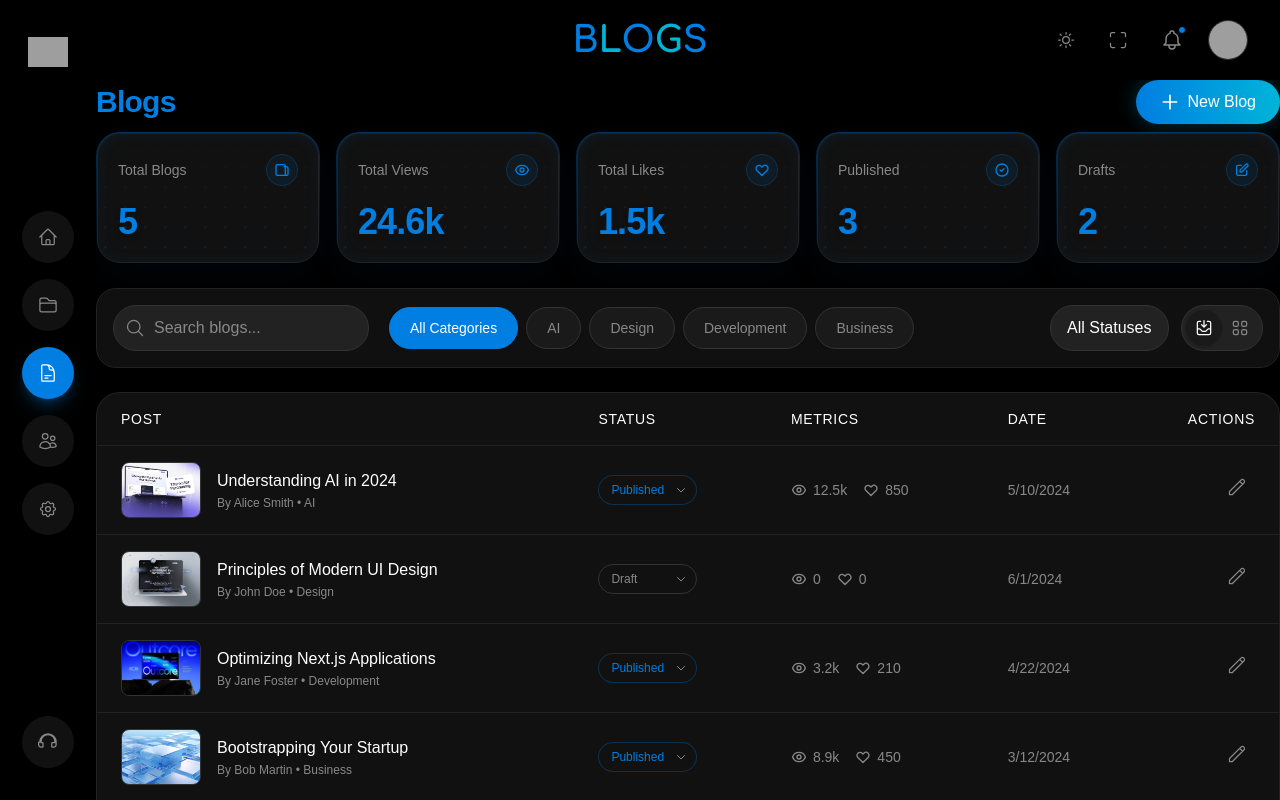
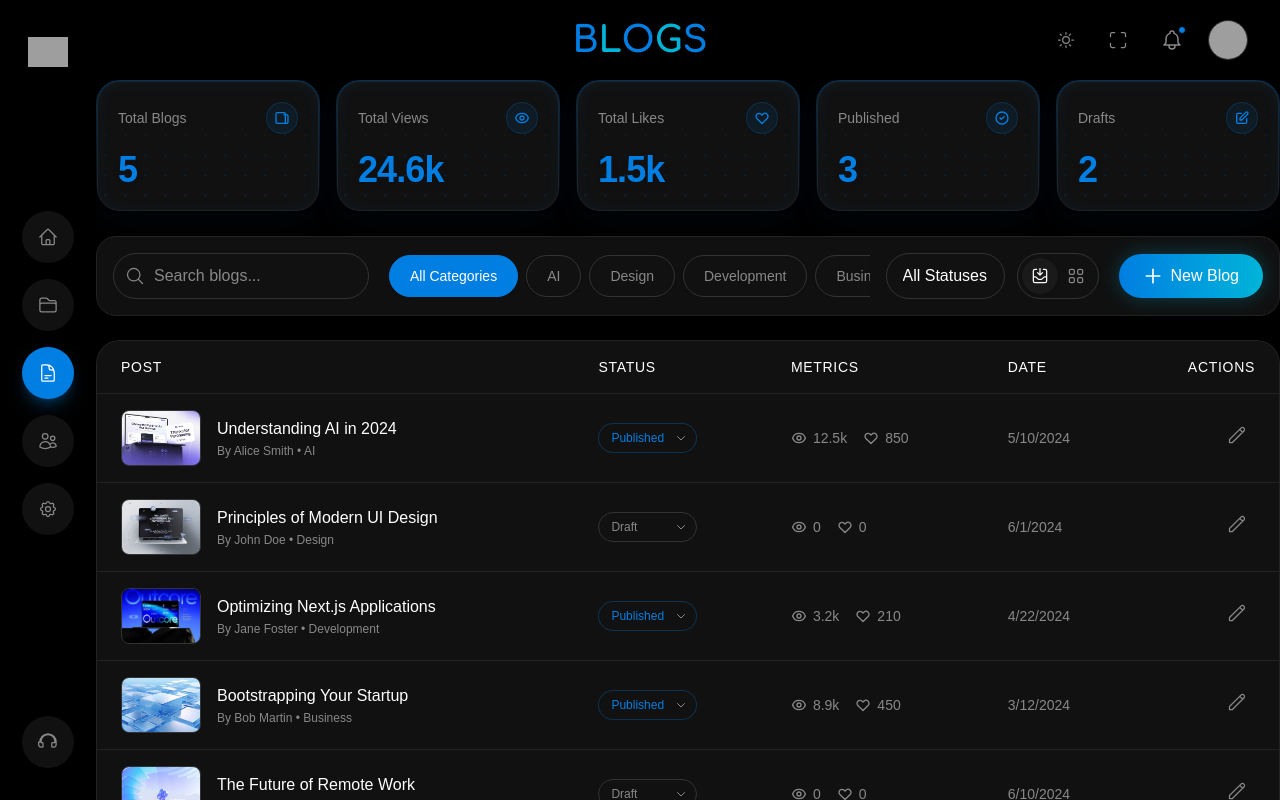
Before and after one commit to UNITY-11/unity11, a Next.js app in the folder apps/admin/: page /blogs in a window 1280 px wide. Built offline with nearby package versions, Linux system fonts and the light colour scheme; grey boxes are pictures that could not be loaded.

Commit message:
Enhance blogs page toolbar and styling

```diff
--- a/apps/admin/src/app/blogs/page.tsx
+++ b/apps/admin/src/app/blogs/page.tsx
@@ -128,18 +128,6 @@ export default function BlogsPage() {
 
   return (
     <div className="h-full flex flex-col max-w-7xl mx-auto space-y-6">
-      <div className="flex items-center justify-between mb-2">
-        <div>
-          <h1 className="text-3xl font-bold tracking-tight text-primary">Blogs</h1>
-          </div>
-        <Link
-          href="/blogs/new"
-          className="px-6 py-2.5 rounded-full bg-gradient-to-r from-primary to-primary-light text-white font-medium shadow-[0_0_20px_rgba(0,180,216,0.3)] hover:opacity-90 transition-all flex items-center gap-2 shrink-0"
-        >
-          <svg className="w-5 h-5" fill="none" stroke="currentColor" viewBox="0 0 24 24"><path strokeLinecap="round" strokeLinejoin="round" strokeWidth={2} d="M12 4v16m8-8H4" /></svg>
-          New Blog
-        </Link>
-      </div>
 
       <div className="grid grid-cols-2 lg:grid-cols-5 gap-4">
         {/* Total Blogs Card */}
@@ -264,7 +252,7 @@ export default function BlogsPage() {
       </div>
 
       {/* Toolbar: Search, Filters, View Toggles */}
-      <div className="flex flex-col xl:flex-row gap-4 items-center bg-surface/95 backdrop-blur-md p-4 rounded-[20px] border border-border-base sticky -top-4 md:-top-6 lg:-top-8 z-50 shadow-sm self-start w-full">
+      <div className="flex flex-col xl:flex-row gap-4 items-center bg-surface/95 backdrop-blur-md p-4 rounded-[20px] border border-border-base sticky top-0 z-50 shadow-sm self-start w-full">
 
         <div className="relative w-full xl:w-64 shrink-0">
           <svg className="w-5 h-5 absolute left-3 top-1/2 -translate-y-1/2 text-text-muted" fill="none" stroke="currentColor" viewBox="0 0 24 24"><path strokeLinecap="round" strokeLinejoin="round" strokeWidth={1.5} d="M21 21l-5.197-5.197m0 0A7.5 7.5 0 105.196 5.196a7.5 7.5 0 0010.607 10.607z" /></svg>
@@ -273,7 +261,7 @@ export default function BlogsPage() {
             placeholder="Search blogs..."
             value={searchQuery}
             onChange={(e) => setSearchQuery(e.target.value)}
-            className="w-full bg-surface-active border border-border-muted rounded-full py-2.5 pl-10 pr-4 text-foreground placeholder:text-text-muted focus:outline-none focus:ring-2 focus:ring-[#007ee1] transition-all"
+            className="w-full bg-surface border border-border-muted rounded-full py-2.5 pl-10 pr-4 text-foreground placeholder:text-text-muted focus:outline-none focus:ring-2 focus:ring-[#007ee1] transition-all"
           />
         </div>
 
@@ -282,7 +270,7 @@ export default function BlogsPage() {
           <div className="flex items-center gap-2 w-max px-1">
             <button
               onClick={() => setSelectedCategory("All")}
-              className={`px-5 py-2.5 rounded-full text-sm font-medium whitespace-nowrap shrink-0 transition-all shadow-sm ${selectedCategory === "All" ? "bg-primary text-white border border-primary" : "bg-surface-hover border border-border-muted text-text-muted hover:bg-surface-hover hover:text-foreground"}`}
+              className={`px-5 py-2.5 rounded-full text-sm font-medium whitespace-nowrap shrink-0 transition-all shadow-sm ${selectedCategory === "All" ? "bg-primary text-white border border-primary" : "bg-surface border border-border-muted text-text-muted hover:bg-surface-hover hover:text-foreground"}`}
             >
               All Categories
             </button>
@@ -290,7 +278,7 @@ export default function BlogsPage() {
               <button
                 key={cat}
                 onClick={() => setSelectedCategory(cat)}
-                className={`px-5 py-2.5 rounded-full text-sm font-medium whitespace-nowrap shrink-0 transition-all shadow-sm ${selectedCategory === cat ? "bg-primary text-white border border-primary" : "bg-surface-hover border border-border-muted text-text-muted hover:bg-surface-hover hover:text-foreground"}`}
+                className={`px-5 py-2.5 rounded-full text-sm font-medium whitespace-nowrap shrink-0 transition-all shadow-sm ${selectedCategory === cat ? "bg-primary text-white border border-primary" : "bg-surface border border-border-muted text-text-muted hover:bg-surface-hover hover:text-foreground"}`}
               >
                 {cat}
               </button>
@@ -302,14 +290,14 @@ export default function BlogsPage() {
           <select
             value={statusFilter}
             onChange={(e) => setStatusFilter(e.target.value)}
-            className="bg-surface-active border border-border-muted rounded-full py-2.5 px-4 text-foreground focus:outline-none focus:ring-2 focus:ring-[#007ee1] transition-all cursor-pointer flex-1 xl:flex-none appearance-none"
+            className="bg-surface border border-border-muted rounded-full py-2.5 px-4 text-foreground focus:outline-none focus:ring-2 focus:ring-[#007ee1] transition-all cursor-pointer flex-1 xl:flex-none appearance-none"
           >
             <option value="All">All Statuses</option>
             <option value="Published">Published</option>
             <option value="Draft">Draft</option>
           </select>
 
-          <div className="flex items-center bg-surface-active border border-border-muted rounded-full p-1 shrink-0">
+          <div className="flex items-center bg-surface border border-border-muted rounded-full p-1 shrink-0">
             <button
               onClick={() => setViewMode('table')}
               className={`p-2 rounded-full transition-all ${viewMode === 'table' ? 'bg-surface-hover text-foreground shadow-sm' : 'text-text-muted hover:text-foreground'}`}
@@ -323,6 +311,14 @@ export default function BlogsPage() {
               <svg className="w-5 h-5" fill="none" stroke="currentColor" viewBox="0 0 24 24"><path strokeLinecap="round" strokeLinejoin="round" strokeWidth={1.5} d="M4 6a2 2 0 012-2h2a2 2 0 012 2v2a2 2 0 01-2 2H6a2 2 0 01-2-2V6zM14 6a2 2 0 012-2h2a2 2 0 012 2v2a2 2 0 01-2 2h-2a2 2 0 01-2-2V6zM4 16a2 2 0 012-2h2a2 2 0 012 2v2a2 2 0 01-2 2H6a2 2 0 01-2-2v-2zM14 16a2 2 0 012-2h2a2 2 0 012 2v2a2 2 0 01-2 2h-2a2 2 0 01-2-2v-2z" /></svg>
             </button>
           </div>
+
+          <Link
+            href="/blogs/new"
+            className="px-6 py-2.5 rounded-full bg-gradient-to-r from-primary to-primary-light text-white font-medium shadow-[0_0_20px_rgba(0,180,216,0.3)] hover:opacity-90 transition-all flex items-center gap-2 shrink-0 ml-2"
+          >
+            <svg className="w-5 h-5" fill="none" stroke="currentColor" viewBox="0 0 24 24"><path strokeLinecap="round" strokeLinejoin="round" strokeWidth={2} d="M12 4v16m8-8H4" /></svg>
+            New Blog
+          </Link>
         </div>
       </div>
 
```
